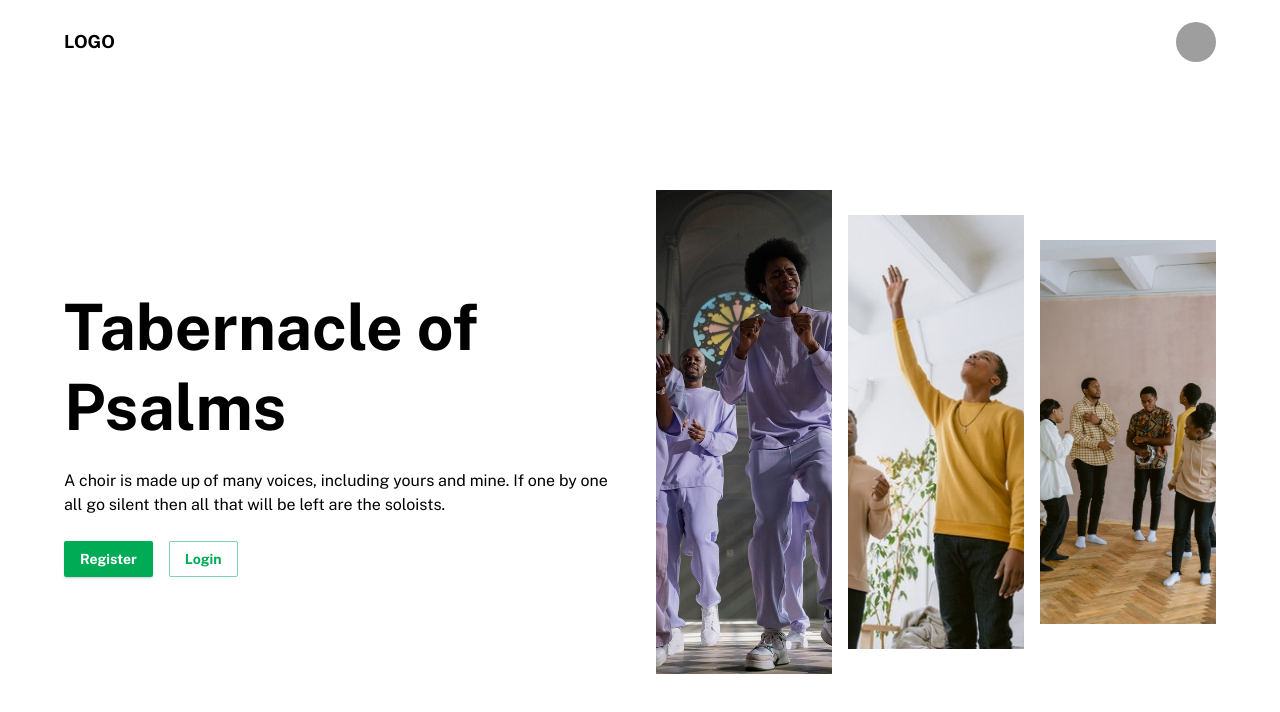
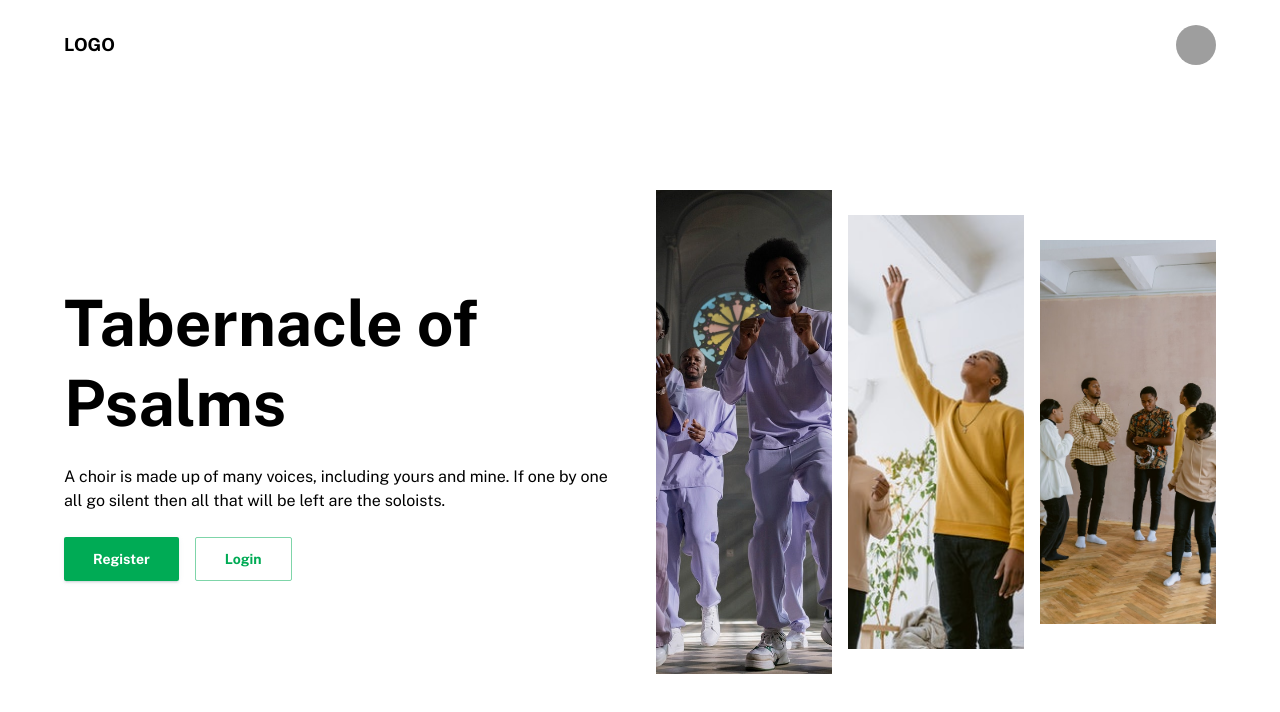
Before and after one commit to jbrit/choir-frontend, a Next.js app: page / in a window 1280 px wide. Shown: the top 712 px of the page. Built offline with nearby package versions, Linux system fonts and the light colour scheme; grey boxes are pictures that could not be loaded.

Commit message:
custom components

```diff
--- a/theme/theme.ts
+++ b/theme/theme.ts
@@ -9,5 +9,17 @@ export const theme = createTheme({
     palette: customPalette as Palette,
     shadows: shadows as Shadows,
     shape,
-    typography: typography as {}
+    typography: typography as {},
+    components: {
+      MuiButton: {
+        styleOverrides: {
+          root: {
+            padding: '9px 29px',
+            '&:hover': {
+              boxShadow: 'none'
+            }
+          }
+        }
+      }
+    }
 });
```
